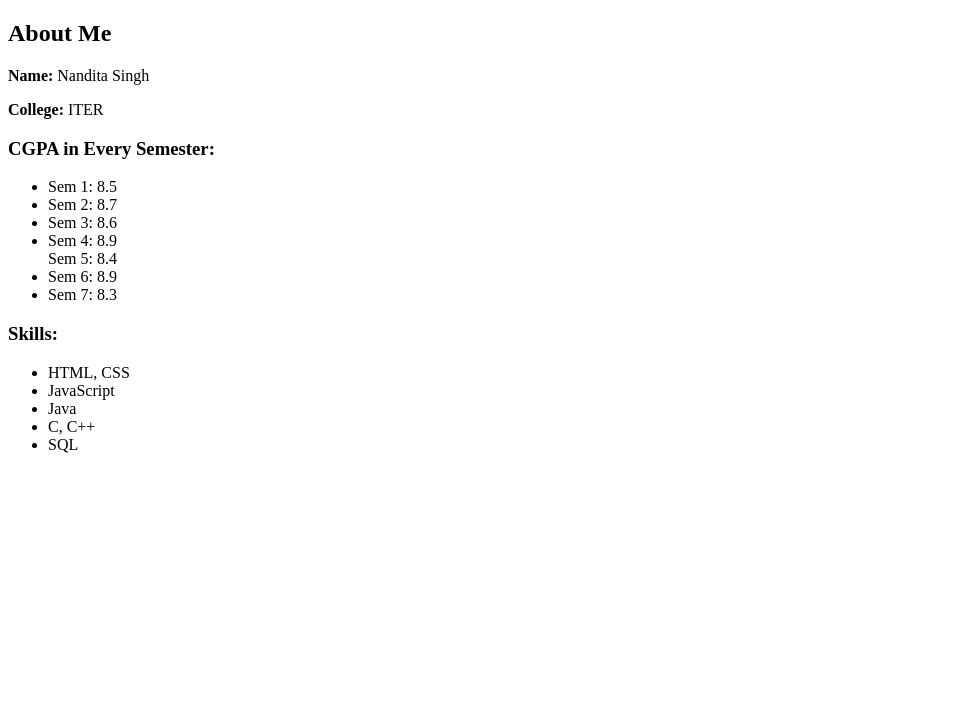
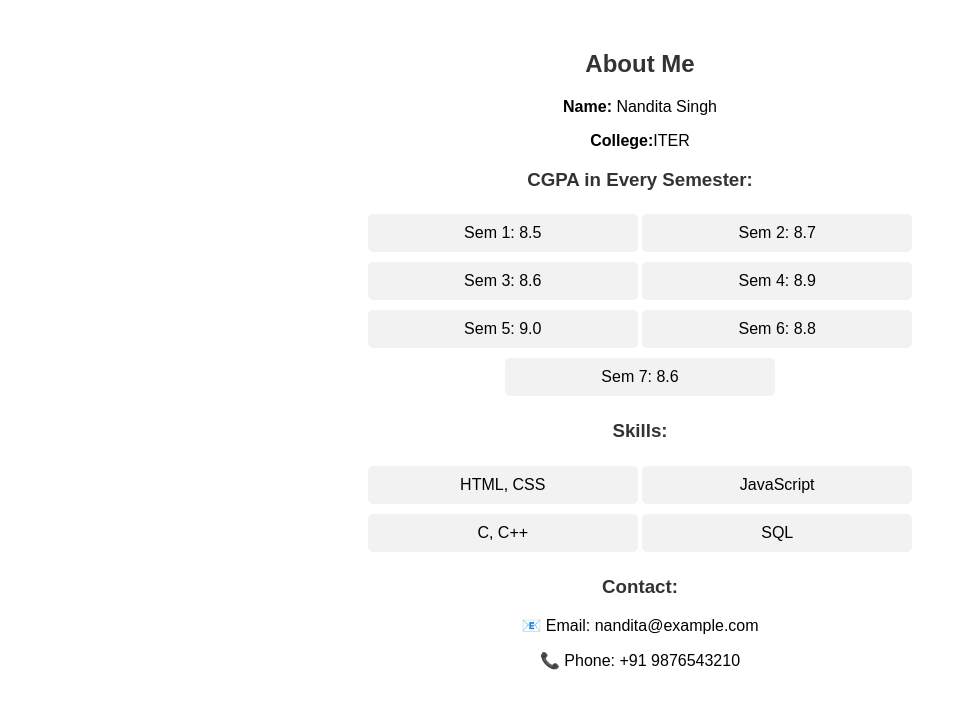
Before and after one commit to nandita5511/Wipro, a plain HTML site: page About us.html in a window 1280 px wide. Shown: the whole page, without its empty margins (0-967 px from the left). Drawn offline with Linux system fonts and the light colour scheme.

Commit message:
Update About us.html

```diff
--- a/About us.html
+++ b/About us.html
@@ -4,21 +4,54 @@
     <meta charset="UTF-8">
     <meta name="viewport" content="width=device-width, initial-scale=1.0">
     <title>About Me</title>
+    <style>
+        body {
+            font-family: Arial, sans-serif;
+            text-align: center;
+            margin: 50px;
+        }
+        h2, h3 {
+            color: #333;
+        }
+        ul {
+            list-style-type: none;
+            padding: 0;
+        }
+        li {
+            background: #f2f2f2;
+            margin: 5px 0;
+            padding: 10px;
+            border-radius: 5px;
+            display: inline-block;
+            width: 250px;
+        }
+        .container {
+            max-width: 600px;
+            margin: auto;
+        }
+    </style>
 </head>
 <body>
+
+    <div class="container">
         <h2>About Me</h2>
+
+
         <p><strong>Name:</strong> Nandita Singh</p>
-    <p><strong>College:</strong> ITER </p>
+
+
+        <p><strong>College:</strong>ITER </p>
+
 
         <h3>CGPA in Every Semester:</h3>
         <ul>
             <li>Sem 1: 8.5</li>
             <li>Sem 2: 8.7</li>
             <li>Sem 3: 8.6</li>
-        <li>Sem 4: 8.9</li
-        <li>Sem 5: 8.4</li>
-      <li>Sem 6: 8.9</li>
-      <li>Sem 7: 8.3</li>
+            <li>Sem 4: 8.9</li>
+            <li>Sem 5: 9.0</li>
+            <li>Sem 6: 8.8</li>
+            <li>Sem 7: 8.6</li>
 
         </ul>
 
@@ -26,9 +59,13 @@
         <ul>
             <li>HTML, CSS</li>
             <li>JavaScript</li>
-        <li>Java</li>
             <li>C, C++</li>
-       <li> SQL</li>
+            <li>SQL</li>
         </ul>
+
+                <h3>Contact:</h3>
+        <p>📧 Email: nandita@example.com</p>
+        <p>📞 Phone: +91 9876543210</p>
+    </div>
+
 </body>
-</html>
```
Lines whose indentation alone changed are shown as unchanged.
